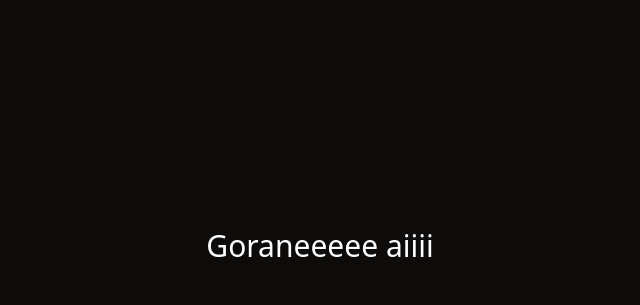
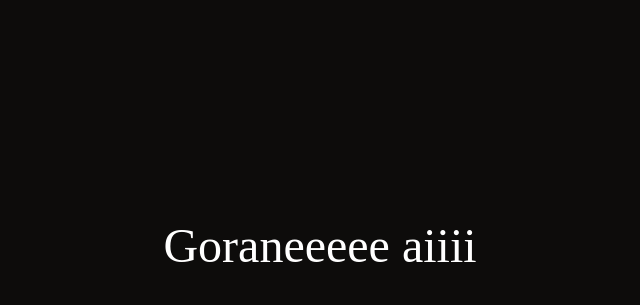
Before and after one commit to lz13/gor_ai, a website: page index.html in a window 1280 px wide. Shown: the part 154-459 px from the top of the page, without its empty margins (320-960 px from the left). Drawn offline with Linux system fonts and the light colour scheme.

Commit message:
Add font

```diff
--- a/index.html
+++ b/index.html
@@ -11,7 +11,7 @@
   <body>
     <div class="flex h-screen bg-black">
       <div class="m-auto">
-        <h1 class="text-3xl text-white text-align: center">Goraneeeee aiiii</h1>
+        <h1 class="text-5xl text-white">Goraneeeee aiiii</h1>
       </div>
     </div>
   </body>
```
Also changed, not shown: css/main.css.
